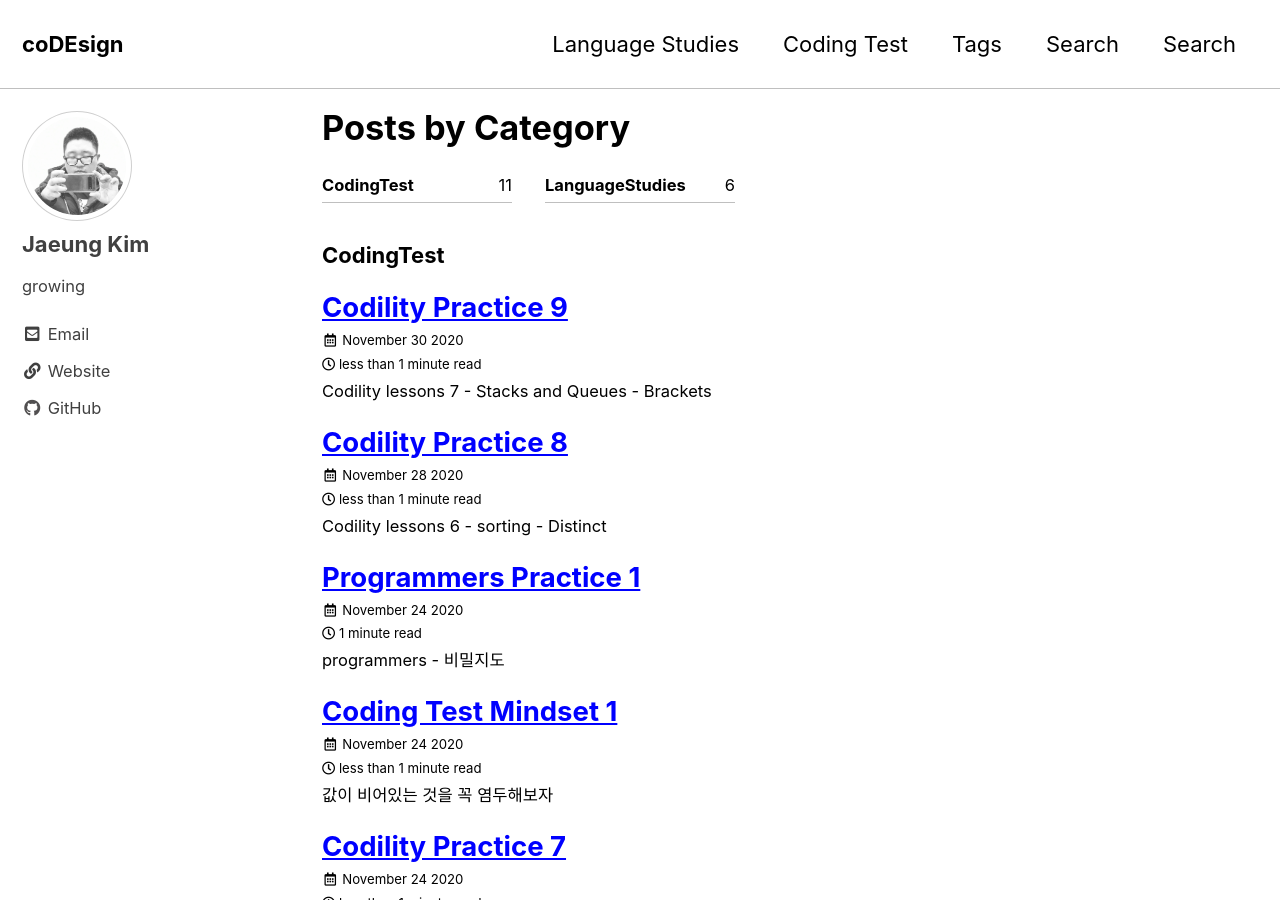
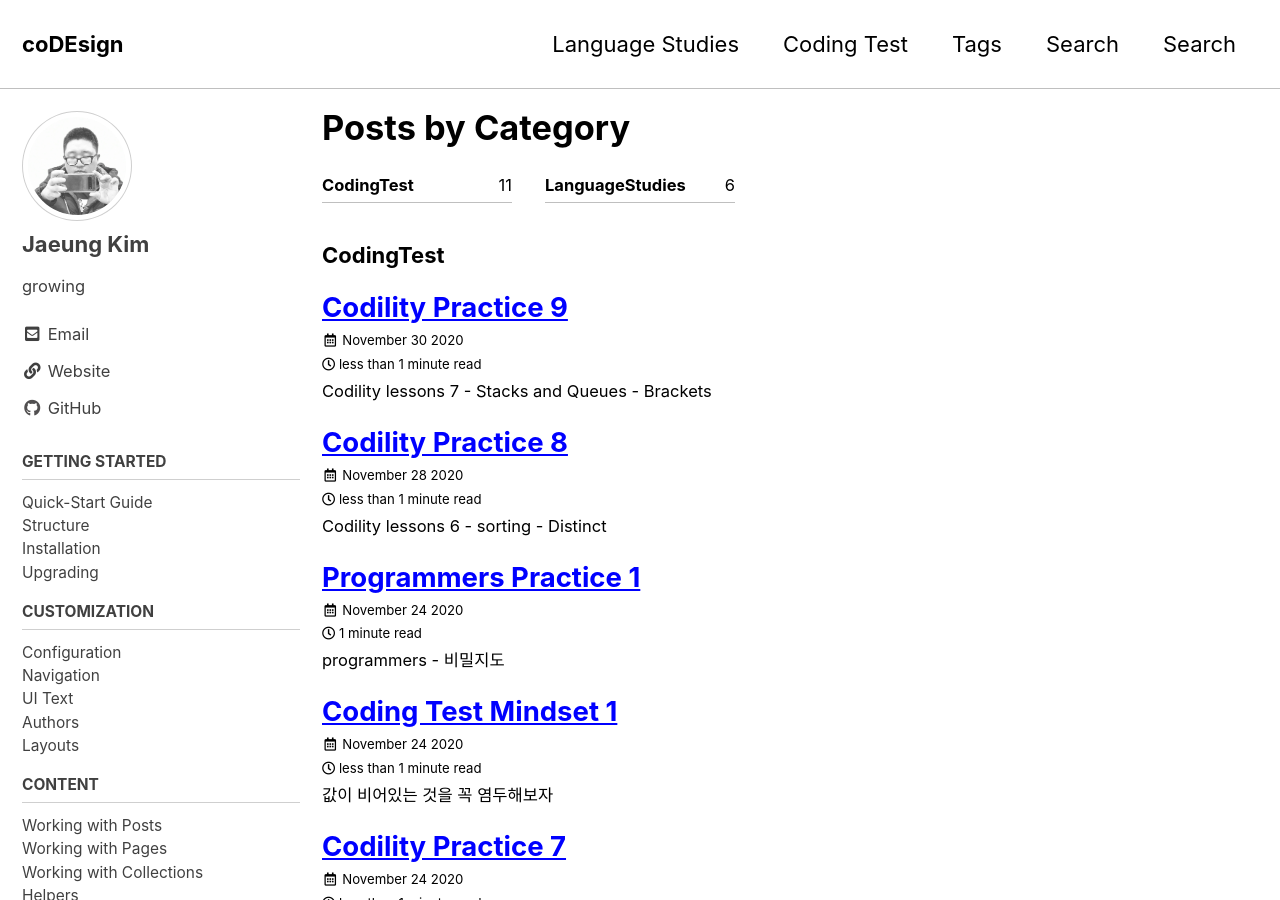
Before and after one commit to ArkimCity/ArkimCity.github.io, a Jekyll site: the page built from _pages/category-archive.md, in a window 1280 px wide and 900 px high. Built offline with Jekyll 4.4.1, drawn with Linux system fonts in a browser that asks for light colours; cached includes are drawn as plain includes.

Commit message:
sidebar retry

```diff
--- a/_config.yml
+++ b/_config.yml
@@ -117,11 +117,6 @@
     - label: "Instagram"
       icon: "fab fa-fw fa-instagram"
       # url: "https://instagram.com/"
-
-# Sidebar
-sidebar:
-  title: "Sample Title"
-  nav: sidebar-main
 
 # Site Footer
 footer:
--- a/_data/navigation.yml
+++ b/_data/navigation.yml
@@ -21,26 +21,47 @@
   - title: "Search"
     url: /search/
 
-sidebar-main:
-  - title: "Parent Page A"
+docs:
+  - title: Getting Started
     children:
-      - title: "Child Page A1"
-        url: /
-      - title: "Child Page A2"
-        url: /
-      - title: "Child Page A3"
-        url: /
-      - title: "Child Page A4"
-        url: /
-  - title: "Parent Page B"
+      - title: "Quick-Start Guide"
+        url: /docs/quick-start-guide/
+      - title: "Structure"
+        url: /docs/structure/
+      - title: "Installation"
+        url: /docs/installation/
+      - title: "Upgrading"
+        url: /docs/upgrading/
+
+  - title: Customization
     children:
-      - title: "Child Page B1"
-        url: /
-      - title: "Child Page B2"
-        url: /
-      - title: "Child Page B3"
-        url: /
-      - title: "Child Page B4"
-        url: /
-      - title: "Child Page B5"
-        url: /
+      - title: "Configuration"
+        url: /docs/configuration/
+      - title: "Navigation"
+        url: /docs/navigation/
+      - title: "UI Text"
+        url: /docs/ui-text/
+      - title: "Authors"
+        url: /docs/authors/
+      - title: "Layouts"
+        url: /docs/layouts/
+
+  - title: Content
+    children:
+      - title: "Working with Posts"
+        url: /docs/posts/
+      - title: "Working with Pages"
+        url: /docs/pages/
+      - title: "Working with Collections"
+        url: /docs/collections/
+      - title: "Helpers"
+        url: /docs/helpers/
+      - title: "Utility Classes"
+        url: /docs/utility-classes/
+
+  - title: Extras
+    children:
+      - title: "Stylesheets"
+        url: /docs/stylesheets/
+      - title: "JavaScript"
+        url: /docs/javascript/
```
Also changed, not shown: _pages/category-archive.md (+2 -0 lines).
